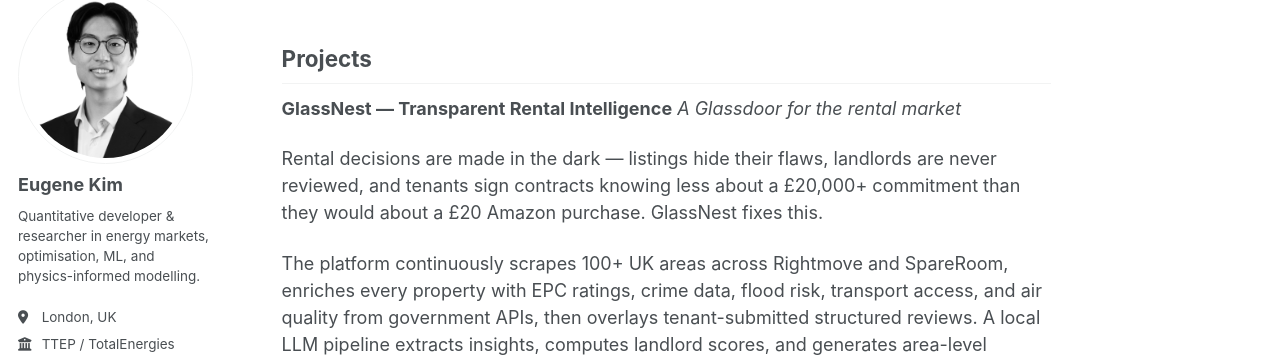
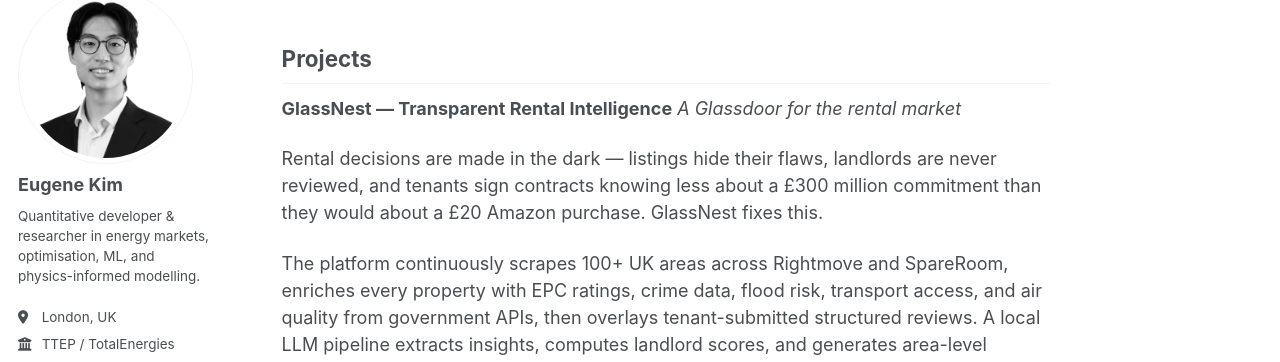
Before and after one commit to eugkim0120/eugkim0120.github.io, a Jekyll site: the page built from _pages/about.md, in a window 1280 px wide and 900 px high, scrolled down 2304 px. Shown: the part 112-474 px from the top of the window. Built offline with Jekyll 4.4.1, drawn with Linux system fonts in a browser that asks for light colours; a script bundle is joined from its source files by our own code; library files that are not in the unit come from our copies.

Commit message:
Change £20k to £300m in GlassNest description

```diff
--- a/_pages/about.md
+++ b/_pages/about.md
@@ -57,7 +57,7 @@
 **GlassNest — Transparent Rental Intelligence**
 *A Glassdoor for the rental market*
 
-Rental decisions are made in the dark — listings hide their flaws, landlords are never reviewed, and tenants sign contracts knowing less about a £20,000+ commitment than they would about a £20 Amazon purchase. GlassNest fixes this.
+Rental decisions are made in the dark — listings hide their flaws, landlords are never reviewed, and tenants sign contracts knowing less about a £300 million commitment than they would about a £20 Amazon purchase. GlassNest fixes this.
 
 The platform continuously scrapes 100+ UK areas across Rightmove and SpareRoom, enriches every property with EPC ratings, crime data, flood risk, transport access, and air quality from government APIs, then overlays tenant-submitted structured reviews. A local LLM pipeline extracts insights, computes landlord scores, and generates area-level intelligence.
 
```
